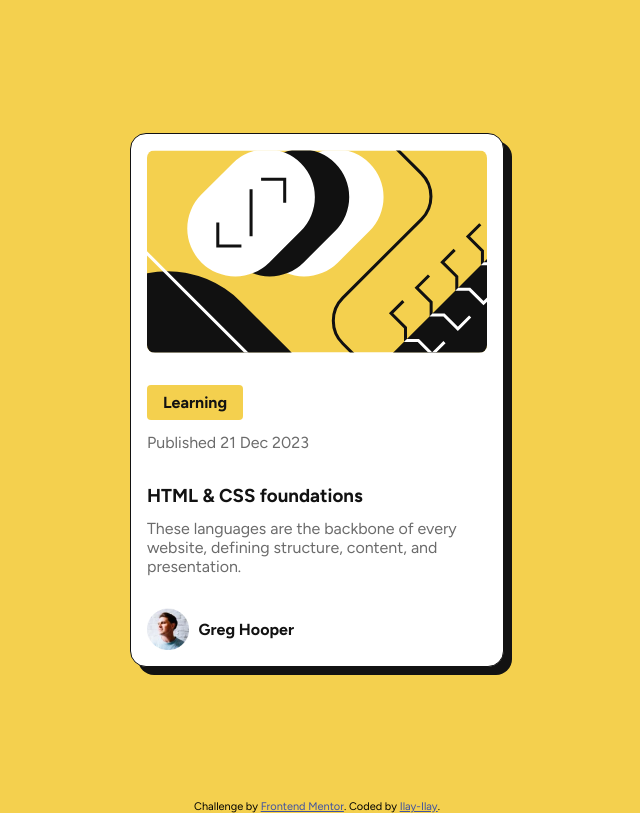
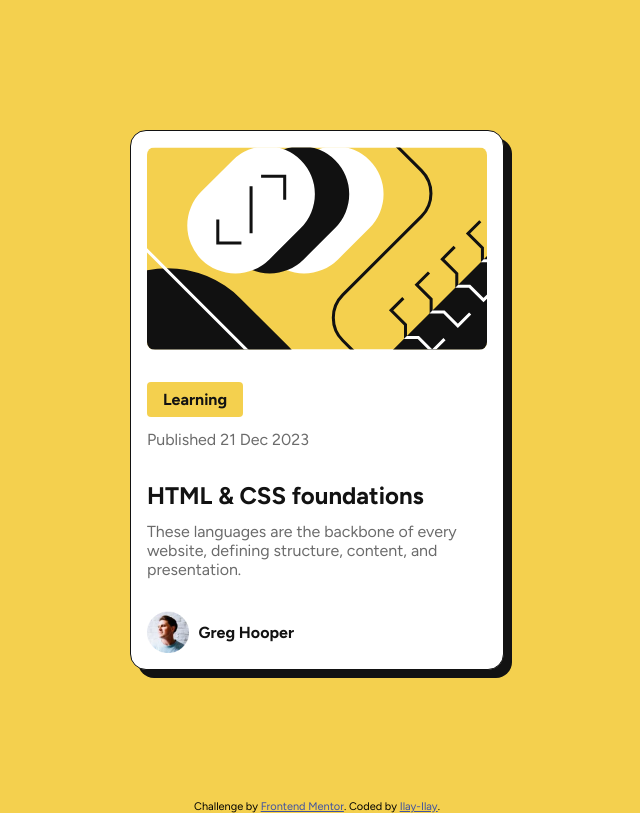
Before and after one commit to Ilay-Ilay/Challenge-two, a plain HTML site: page index.html in a window 1280 px wide. Shown: the whole page, without its empty margins (323-963 px from the left). Drawn offline with Linux system fonts and the light colour scheme.

Commit message:
Update index.html

```diff
--- a/index.html
+++ b/index.html
@@ -31,6 +31,9 @@
     }
     h1,h2,h3 {
       color: var(--font_primary)
+    }
+    h3 {
+      font-size: 1.5rem;
     }
     .container {
       height: 100vh;
```
